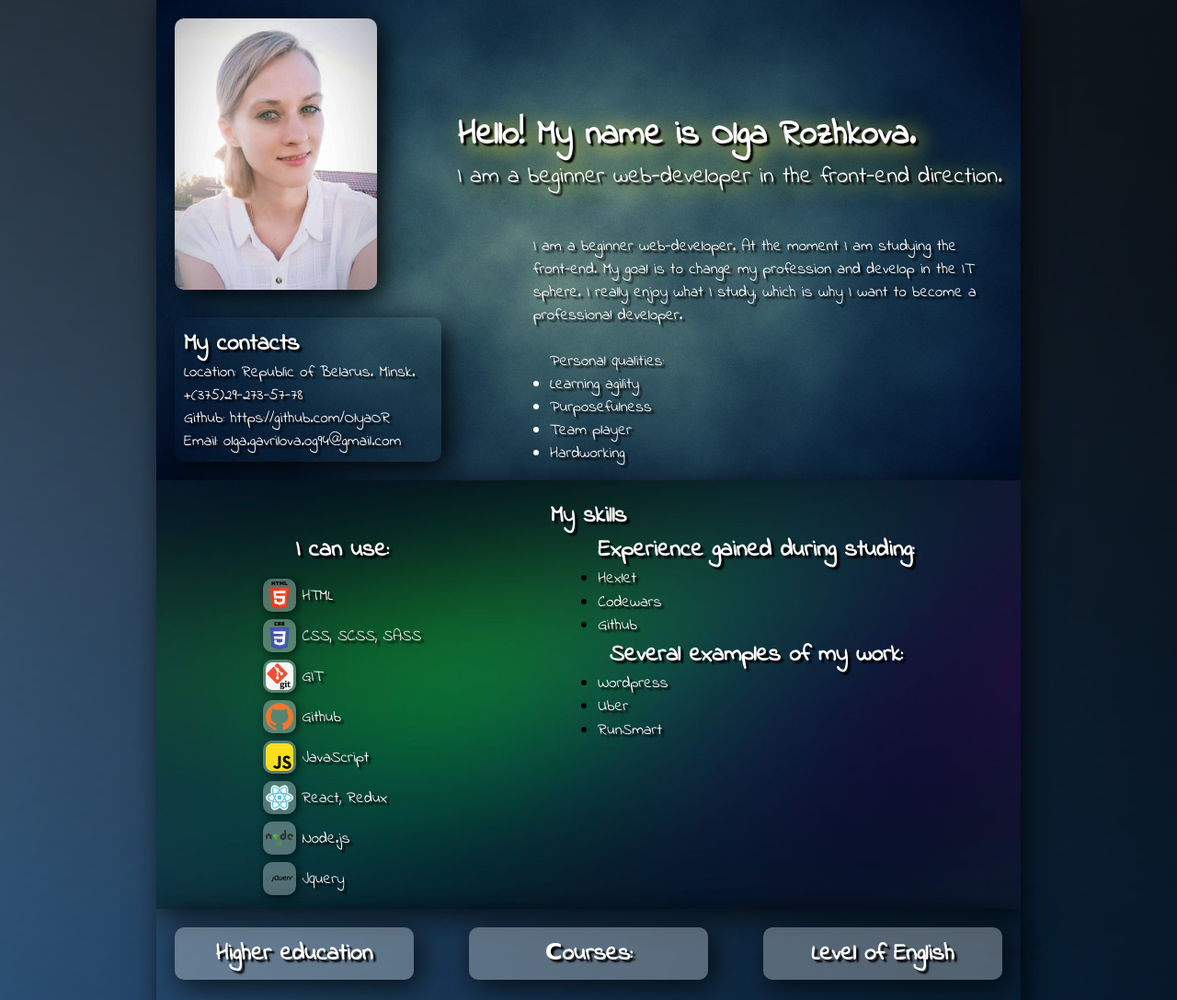
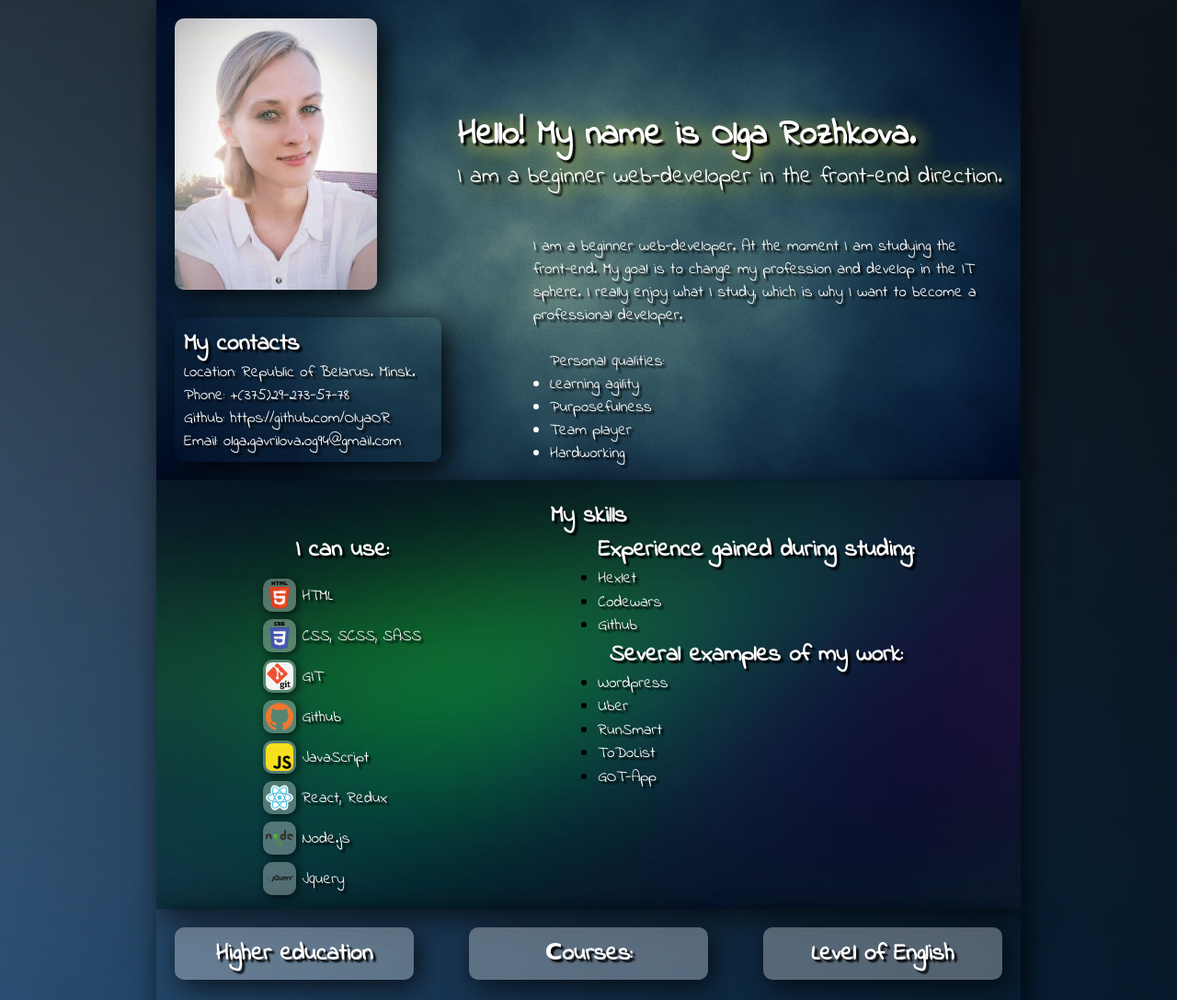
Before and after one commit to OlyaOR/my-cv, a plain HTML site: page index.html in a window 1280 px wide. Shown: the top 1087 px of the page at 92% size. Drawn offline with Linux system fonts and the light colour scheme.

Commit message:
add more links

```diff
--- a/index.html
+++ b/index.html
@@ -27,7 +27,7 @@
                 <div class="promo_contacts">
                     <h2>My contacts</h2>
                     Location: Republic of Belarus. Minsk. <br>
-                    <a href="tel:+375292735778" class="promo__phone">+(375)29-273-57-78</a><br>
+                    Phone: <a href="tel:+375292735778" class="promo__phone">+(375)29-273-57-78</a><br>
                     Github: <a href="https://github.com/OlyaOR">https://github.com/OlyaOR</a><br>
                     Email: olga.gavrilova.og94@gmail.com
                 </div>
@@ -95,6 +95,8 @@
                     <li><a href="https://olyaor.github.io/wordpress/" target="_blank">Wordpress</a></li>
                     <li><a href="https://olyaor.github.io/Uber/" target="_blank">Uber</a></li>
                     <li><a href="https://olyaor.github.io/RunSmart/dist/" target="_blank">RunSmart</a></li>
+                    <li><a href="https://to-do-list-app-react.netlify.app" target="_blank">ToDoList</a></li>
+                    <li><a href="https://got-app-react.netlify.app" target="_blank">GOT-App</a></li>
                 </ul>
             </div>
         </div>
```
